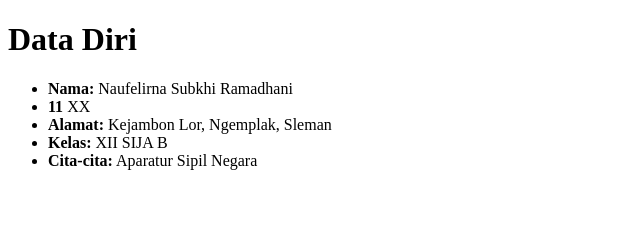
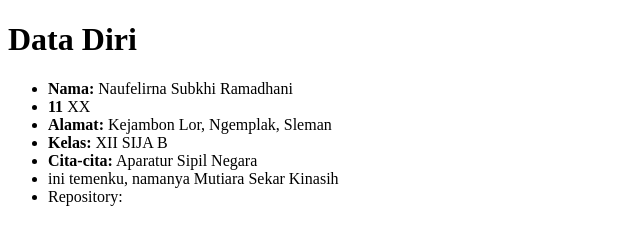
Before and after one commit to naufelirna/belajar_git, a plain HTML site: page index.html in a window 1280 px wide. Shown: the whole page, without its empty margins (0-640 px from the left). Drawn offline with Linux system fonts and the light colour scheme.

Commit message:
nambahin nama muti

```diff
--- a/index.html
+++ b/index.html
@@ -13,6 +13,8 @@
         <li><strong>Alamat:</strong> Kejambon Lor, Ngemplak, Sleman</li>
         <li><strong>Kelas:</strong> XII SIJA B</li>
         <li><strong>Cita-cita:</strong> Aparatur Sipil Negara</li>
+<li>ini temenku, namanya Mutiara Sekar Kinasih</li>
+<li>Repository: <a href="https://github.com/mtiarakinasih/belajar_git.git>link repo</a></li>
     </ul>
 </body>
 </html>
```
